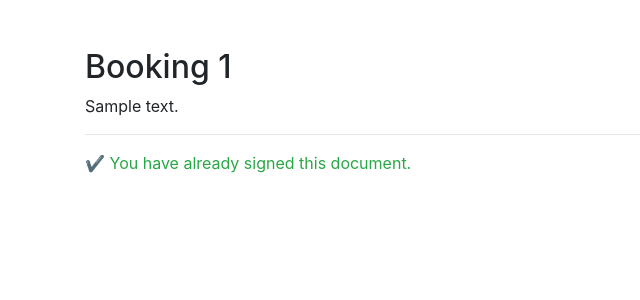
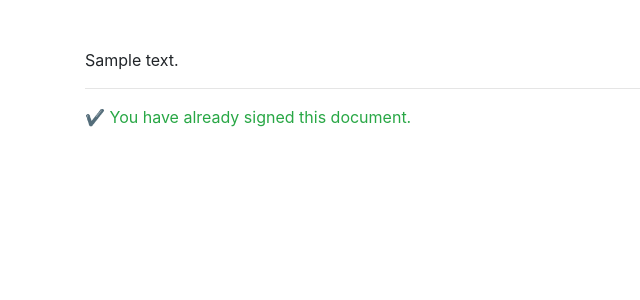
Before and after one commit to abbyswag/lookmyflight, a Django app: page /approve/1/ in a window 1280 px wide. Shown: the top 300 px of the page, without its empty margins (0-640 px from the left). Run offline with Django 4.2, Linux system fonts and the light colour scheme; tables that the repository leaves empty hold one stand-in row (values such as "Sample post").

Commit message:
format changes

```diff
--- a/flightdesk/templates/already_signed.html
+++ b/flightdesk/templates/already_signed.html
@@ -9,7 +9,7 @@
 </head>
 <body>
   <div class="container mt-5">
-    <h2>Booking {{ booking_id }}</h2>
+    <!-- <h2>Booking {{ booking_id }}</h2> -->
 
     <p>{{ email_body|safe }}</p>
 
--- a/flightdesk/templates/authorizing_booking.html
+++ b/flightdesk/templates/authorizing_booking.html
@@ -34,7 +34,7 @@
 </head>
 <body>
   <div class="container mt-5">
-    <h2>Booking Authorization for {{ booking_id }}</h2>
+    <!-- <h2>Booking Authorization for {{ booking_id }}</h2> -->
 
     <p>{{ email_body|safe }}</p>
 
--- a/flightdesk/templates/email_templates/auth.html
+++ b/flightdesk/templates/email_templates/auth.html
@@ -11,7 +11,7 @@
   {% endfor %}
   </p>
   <p style="text-align: center;">
-  Reservations once issued are Non Refundable and Non Transferable. Changes are subject to airline rules and regulations and may attract penalty and difference in fare and fees. Some reservations may completely be NON CHANGEABLE even with airline penalty.No airfare is guaranteed until tickets are issued.
+  <strong>Impotant Notice:</strong> Reservations once issued are Non Refundable and Non Transferable. Changes are subject to airline rules and regulations and may attract penalty and difference in fare and fees. Some reservations may completely be NON CHANGEABLE even with airline penalty.No airfare is guaranteed until tickets are issued.
   </p>
 </div>
 
--- a/flightdesk/views.py
+++ b/flightdesk/views.py
@@ -583,6 +583,8 @@ def get_clened_email(booking):
     cleaned_email_body = str(soup)
     return cleaned_email_body
 
+from datetime import datetime
+
 # @login_required
 def approve_booking(request, booking_id):
     booking = get_object_or_404(Booking, booking_id=booking_id)
@@ -596,9 +598,12 @@ def approve_booking(request, booking_id):
         signature_style = request.POST.get('signatureStyle')
 
         # User declaration with tick and signature
+        now = datetime.now()
+        date_time_string = now.strftime('%B %d, %Y at %I:%M %p')
         user_declaration = f"""
             <hr>
-            <p><strong style="color: green;">&#10004; I confirm that I have read and agreed to the above terms.</strong></p>
+            <p><strong style="color: green; text-align: center;">&#10004; I confirm that I have read and agreed to the above terms.</strong></p>
+            <p style="text-align: left;>Dated: {date_time_string} UTC</p>
             <p style="text-align: right; font-family: {signature_style}, cursive; font-size: 24px;">{full_name}</p>
         """
         final_email_body = f"{email_body}{user_declaration}"
```
Also changed, not shown: flightdesk/templates/email_templates/base.html (+14 -3 lines).
